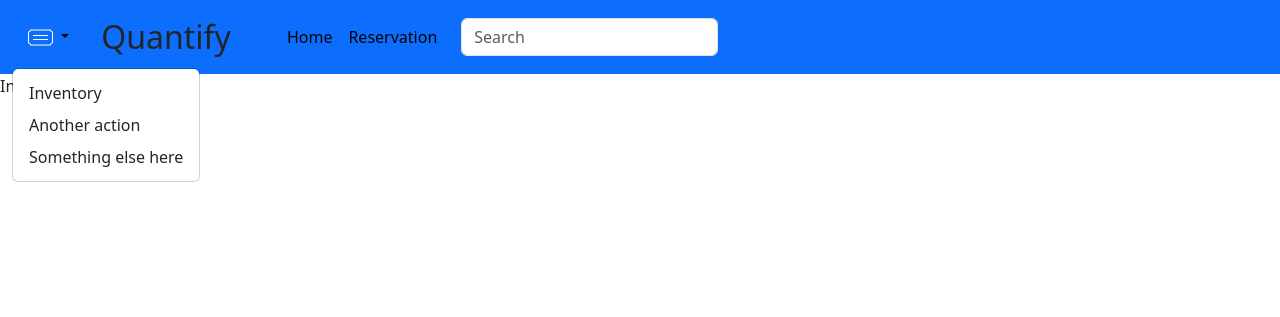
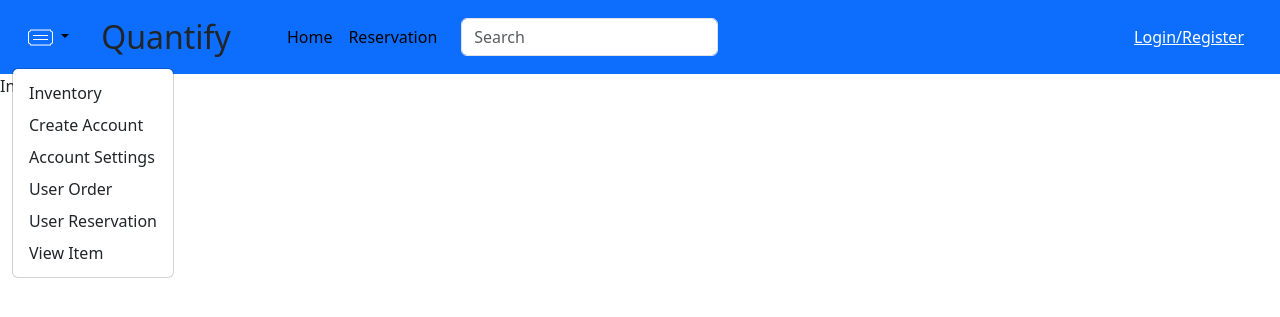
Before and after one commit to caesar0016/webQuantify, a PHP site: page /editMerch.php in a window 1280 px wide, after a click that opens the changed part. Shown: the top 317 px of the page. Run offline with PHP 8.4, Linux system fonts and the light colour scheme; some libraries are stand-ins or nearby versions.

Commit message:
able to update

```diff
--- a/addItem.php
+++ b/addItem.php
@@ -119,7 +119,7 @@ include("database.php");
                         if (response.status === 'success') {
                             console.log(response);
                             // Uncomment this line if you want to reload the page on success
-                            // location.reload();
+                            window.location.href = 'inventoryPage.php';
                             alert('Item successfully added.');
                         } else {
                             console.error('Failed to add merch:', response.message);
--- a/editMerch.php
+++ b/editMerch.php
@@ -13,11 +13,13 @@ $merchID = (int)$_GET['merchID']; // Ensure merchID is an integer to prevent SQL
 $query = "SELECT
             m.merchID,
             m.itemName,
+            c.categoryID,
             c.categoryName,
             m.description,
             m.size,
             m.price,
-            m.stock
+            m.stock,
+            m.imagePath
           FROM merchtbl AS m
           LEFT JOIN categorytbl AS c
           ON m.categoryID = c.categoryID
@@ -31,12 +33,14 @@ $result = $stmt->get_result();
 if ($result && $result->num_rows > 0) {
     // Fetch the result
     $row = $result->fetch_assoc();
+    $merchID = isset($row['merchID']) ? $row['merchID'] : ''; // Initialize $itemName with the item name, or an empty string if not available
     $itemName = isset($row['itemName']) ? $row['itemName'] : ''; // Initialize $itemName with the item name, or an empty string if not available
     $categoryName = isset($row['categoryName']) ? $row['categoryName'] : '';
     $description = isset($row['description']) ? $row['description'] : '';
     $size = isset($row['size']) ? $row['size'] : '';
     $price = isset($row['price']) ? $row['price'] : '';
     $stock = isset($row['stock']) ? $row['stock'] : '';
+    $categoryID = isset($row['categoryID']) ? $row['categoryID'] : '';
 } else {
     echo "Item not found.";
     exit;
@@ -65,8 +69,9 @@ $conn->close();
         </button>
     </div>
     <div class="container text-center p-4">
-        <form method="post" action="ajaxFiles/insertMerch.php" id="formSaveMerch" autocomplete="off" enctype="multipart/form-data">
+        <form method="post" action="ajaxFiles/insertMerch.php" id="formEditMerch" autocomplete="off" enctype="multipart/form-data">
             <h4>Update Item</h4>
+            <input type="hidden" name="merchID" value="<?php echo $merchID; ?>">
             <div class="row">
                 <div class="col">
                     <div class="container">
@@ -114,7 +119,7 @@ $conn->close();
                     <!-- Save Button -->
                     <div class="input-group mb-3 mt-4 itemName-input">
                         <div class="container">
-                            <button type="submit" class="btn btn-warning ml-5">
+                            <button type="submit" class="btn btn-warning ml-5" id="btnUpdateMerch">
                                 Save
                             </button>
                         </div>
@@ -130,7 +135,7 @@ $conn->close();
                     <!-- File Input -->
                     <div class="input-group mb-3">
                         <label class="input-group-text" for="inputGroupFile01"></label>
-                        <input type="file" class="form-control" id="inputGroupFile01" name="itemImage" accept=".jpg, .png, .jpeg" onchange="previewImage(event)" required>
+                        <input type="file" class="form-control" id="inputGroupFile01" name="itemImage" accept=".jpg, .png, .jpeg" onchange="previewImage(event)">
                     </div>
                 </div>
             </div>
@@ -142,13 +147,13 @@ $conn->close();
     <script>
         $(document).ready(function() {
             // This handles adding merch to the database
-            $(document).on('submit', '#formSaveMerch', function(e) {
+            $(document).on('submit', '#formEditMerch', function(e) {
                 e.preventDefault();
 
                 var categoryID = $('select[name="category"]').val();
                 // Get form data
                 var formData = new FormData(this);
-                formData.append("addMerch", true);
+                formData.append("updateMerch", true);
 
                 // Send AJAX request
                 $.ajax({
@@ -163,7 +168,7 @@ $conn->close();
                         if (response.status === 'success') {
                             console.log(response);
                             // Uncomment this line if you want to reload the page on success
-                            location.reload();
+                            window.location.href = 'inventoryPage.php';
                             alert('Item successfully added.');
                         } else {
                             console.error('Failed to add merch:', response.message);
--- a/header.html
+++ b/header.html
@@ -10,8 +10,11 @@
                     </a>
                     <ul class="dropdown-menu list-unstyled">
                         <li><a class="dropdown-item" href="inventoryPage.php">Inventory</a></li>
-                        <li><a class="dropdown-item" href="#">Another action</a></li>
-                        <li><a class="dropdown-item" href="#">Something else here</a></li>
+                        <li><a class="dropdown-item" href="createAccount.php">Create Account</a></li>
+                        <li><a class="dropdown-item" href="accountSettings.php">Account Settings</a></li>
+                        <li><a class="dropdown-item" href="userOrders.php">User Order</a></li>
+                        <li><a class="dropdown-item" href="userReservation.php">User Reservation</a></li>
+                        <li><a class="dropdown-item" href="viewItemClick.php">View Item</a></li>
                     </ul>
                 </li>
             <h2 class="mb-0 ms-3 me-4">Quantify</h2>
@@ -25,7 +28,7 @@
                 <input class="form-control me-2" type="search" placeholder="Search" aria-label="Search">
             </form>
             </ul>
-            <a class="me-4" href="">Login/Register</a>
+            <a class="me-4 text-white" href="loginPage.php">Login/Register</a>
         </div>
     </nav>
     <script src="npm/node_modules/bootstrap/dist/js/bootstrap.bundle.js"></script>
--- a/viewItemClick.php
+++ b/viewItemClick.php
@@ -14,7 +14,7 @@
         <div class="row justify-content-center">
             <div class="col-5 ">
                 <div class="card mx-auto border border-dark border-3" style="width: 20rem;">
-                    <img src="images/bg_clothes.jpg" class="card-img-top" alt="Clothes Images" style="width: 100%; height: 50%; margin: auto;">
+                    <img src="https://media.karousell.com/media/photos/products/2022/2/21/sti_college_school_uniform_1645456214_0f6c08a3" class="card-img-top" alt="Clothes Images" style="width: 100%; height: 50%; margin: auto;">
                     <div class="card-body text-center" style="width: 50%; margin: auto;">
                         <p class="card-text">Polo</p>
                         <p class="card-text">350</p>
```
Also changed, not shown: ajaxFiles/insertMerch.php (+35 -0 lines), index.php (+11 -0 lines).
